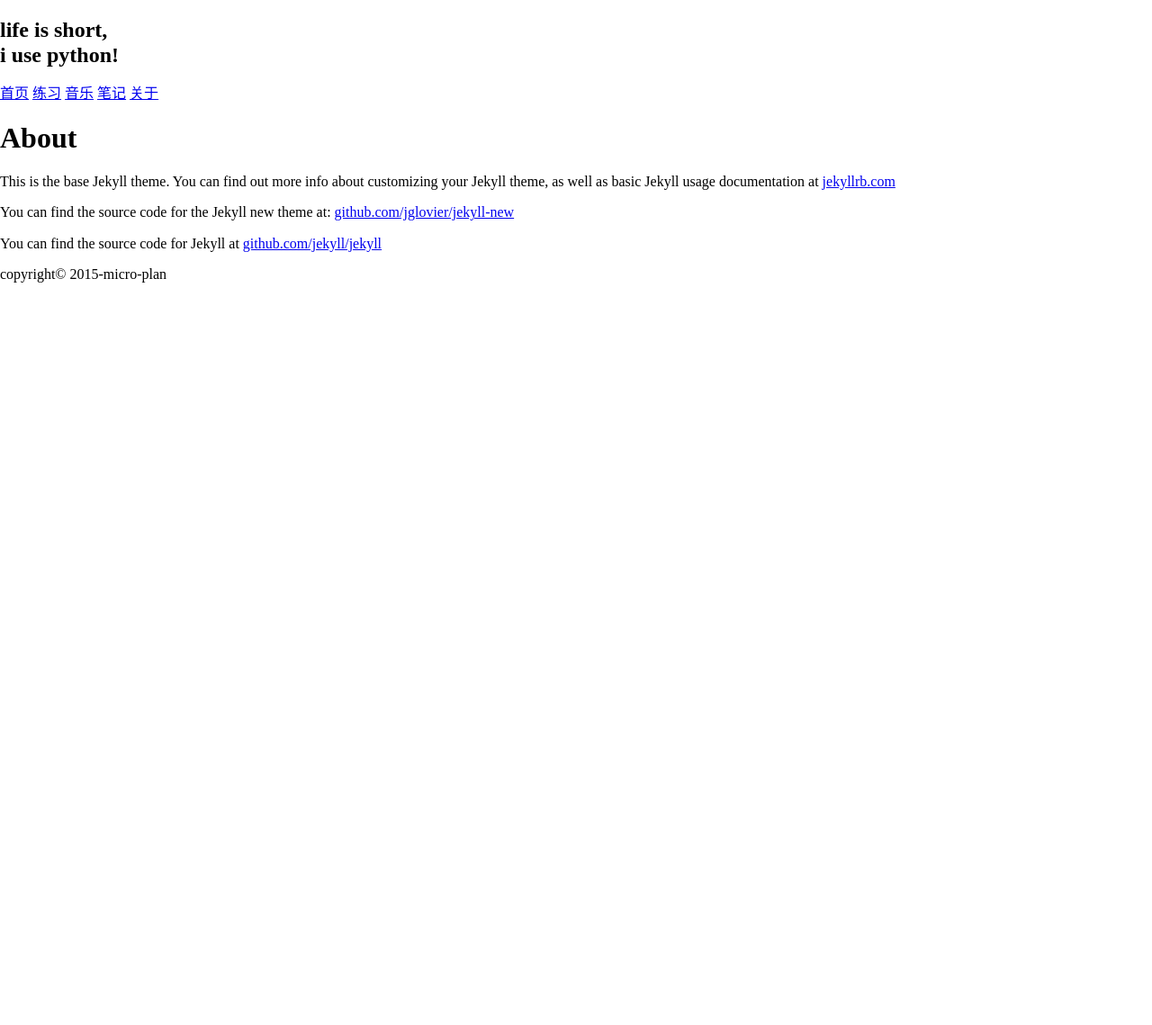
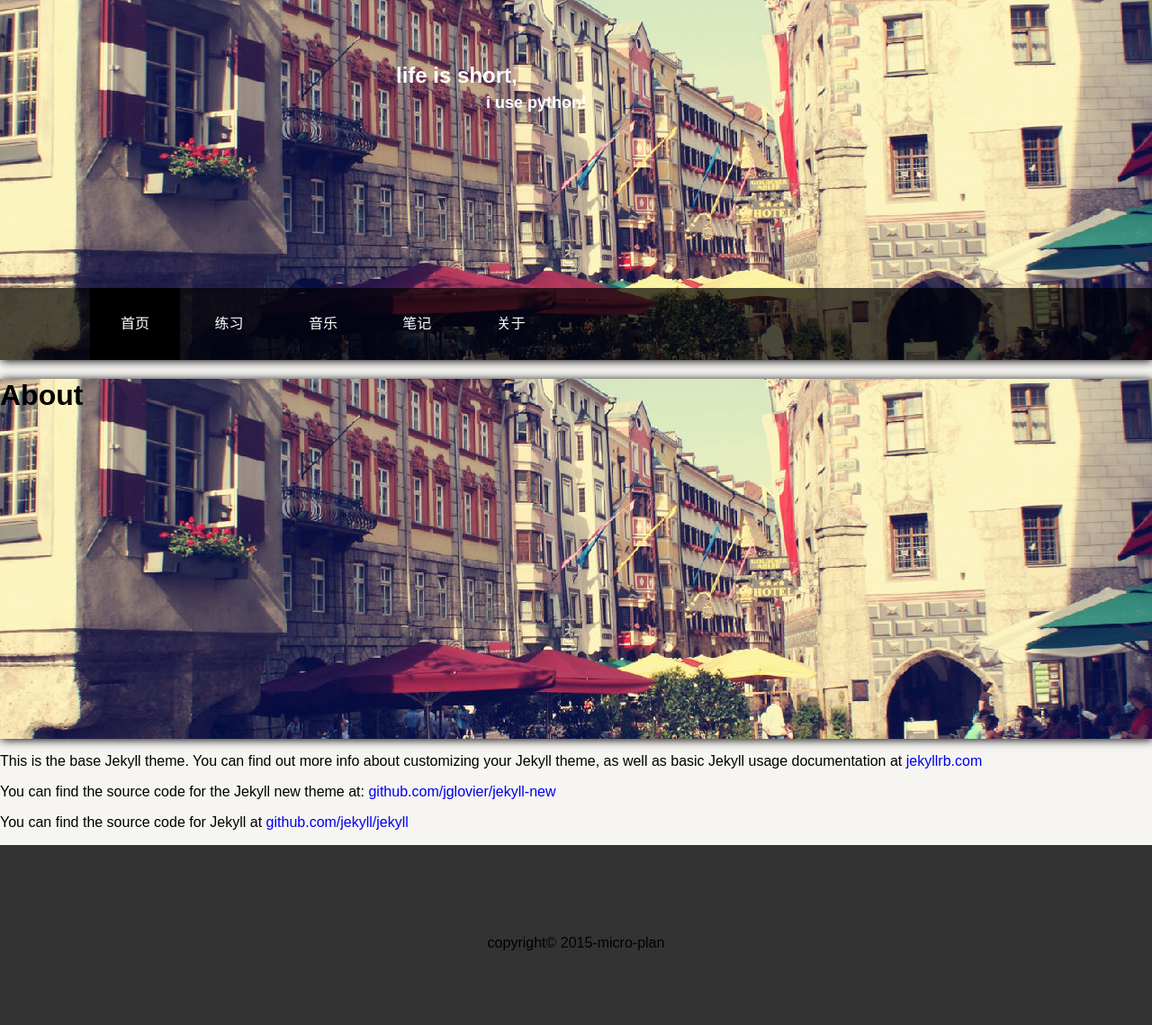
Before and after one commit to Micro-plan/myblog, a Jekyll site: the page built from about.md, in a window 1280 px wide. Shown: the whole page at 90% size. Built offline with Jekyll 4.4.1, drawn with Linux system fonts in a browser that asks for light colours; nearby versions of some CDN libraries; library files that are not in the unit come from our copies; before the commit the page ends 900 px from its top, so only the background shows below that.

Commit message:
Update head.html

```diff
--- a/_includes/head.html
+++ b/_includes/head.html
@@ -7,7 +7,7 @@
     <link rel="canonical" href="{{ page.url | replace:'index.html','' | prepend: site.baseurl | prepend: site.url }}">
 
     <!-- Custom CSS -->
-	<link rel="stylesheet" href="{{"./css/normalize.css"}}"/>
-    <link rel="stylesheet" href="{{ "./css/main.css" | prepend: site.baseurl }}"/>
+	<link rel="stylesheet" href="{{"../css/normalize.css"}}"/>
+    <link rel="stylesheet" href="{{ "../css/main.css" | prepend: site.baseurl }}"/>
 
 </head>
```
